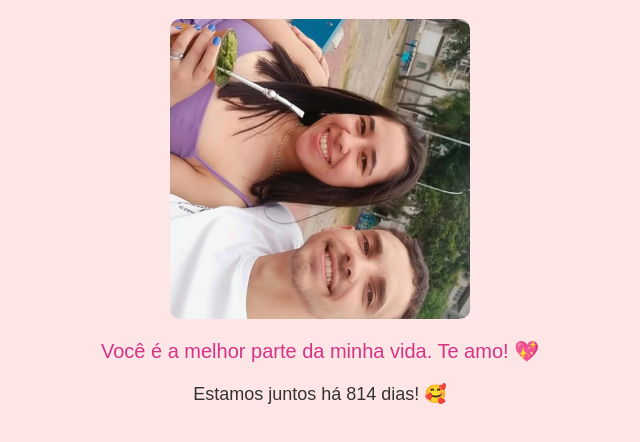
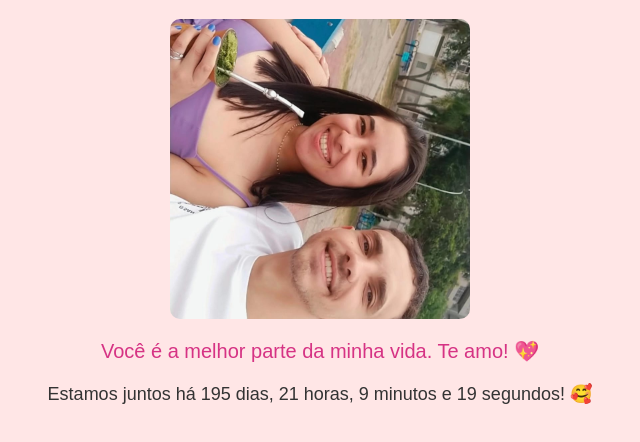
Before and after one commit to matheusbdq/matheusbdq.github.io, a plain HTML site: page index.html in a window 1280 px wide. Shown: the part 62-504 px from the top of the page, without its empty margins (320-960 px from the left). Drawn offline with Linux system fonts and the light colour scheme.

Commit message:
Update index.html

```diff
--- a/index.html
+++ b/index.html
@@ -84,14 +84,27 @@
         trocarImagem();
 
         // Contador de tempo
-        const dataEspecial = new Date("2023-01-01"); // Coloque a data especial aqui
+        // Data inicial (substitua pela data que você quiser)
+        const dataEspecial = new Date("2024-09-11T00:00:00"); // Exemplo: 1º de janeiro de 2023
+
         function atualizarContador() {
             let agora = new Date();
             let diferenca = agora - dataEspecial;
+
+            // Calcular dias, horas, minutos e segundos
             let dias = Math.floor(diferenca / (1000 * 60 * 60 * 24));
-            document.getElementById("contador").innerText = `Estamos juntos há ${dias} dias! 🥰`;
+            let horas = Math.floor((diferenca % (1000 * 60 * 60 * 24)) / (1000 * 60 * 60));
+            let minutos = Math.floor((diferenca % (1000 * 60 * 60)) / (1000 * 60));
+            let segundos = Math.floor((diferenca % (1000 * 60)) / 1000);
+
+            // Atualizar o conteúdo do contador
+            document.getElementById("contador").innerHTML =
+            `Estamos juntos há ${dias} dias, ${horas} horas, ${minutos} minutos e ${segundos} segundos! 🥰`;
         }
-        atualizarContador();
+
+        // Atualizar a cada 1 segundo
+        setInterval(atualizarContador, 1000);
+        atualizarContador(); // Chama a função logo ao carregar a página
     </script>
 </body>
 </html>
```
